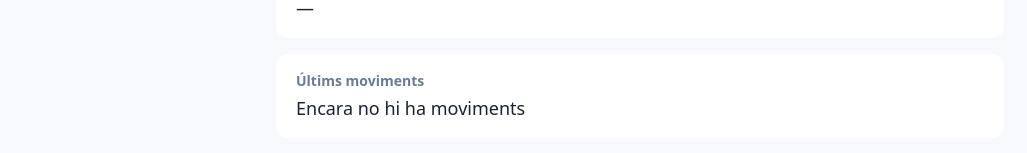
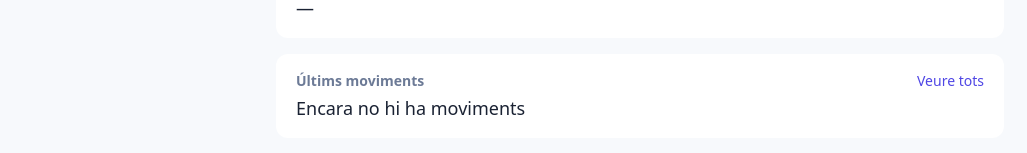
Before and after one commit to UB-ES-F3-2026/F3-Evolt, a Vue app in the folder frontend/: page / in a window 1280 px wide. Shown: the part 229-382 px from the top of the page, without its empty margins (0-1027 px from the left). Built offline with nearby package versions, Linux system fonts and the light colour scheme; the HTML template or start-up script is replaced by a standard one.

Commit message:
feat(movements): add "Veure tots" link from home to movements US-08
The home's "Últims moviments" card links to the full list. The back
button already comes from AppShell and always goes to Home, so it also
works when /movements is opened directly by URL.

Refs #19

```diff
--- a/frontend/src/views/HomeView.vue
+++ b/frontend/src/views/HomeView.vue
@@ -15,7 +15,10 @@ import AppShell from '@/components/AppShell.vue'
     </section>
 
     <section class="card">
-      <h2 class="label">Últims moviments</h2>
+      <div class="section-header">
+        <h2 class="label">Últims moviments</h2>
+        <router-link to="/movements" class="see-all">Veure tots</router-link>
+      </div>
       <p class="value">Encara no hi ha moviments</p>
     </section>
   </AppShell>
@@ -39,4 +42,15 @@ import AppShell from '@/components/AppShell.vue'
   margin: 0;
   font-size: 1.125rem;
 }
+
+.section-header {
+  display: flex;
+  justify-content: space-between;
+  align-items: baseline;
+  gap: 1rem;
+}
+
+.see-all {
+  font-size: 0.875rem;
+}
 </style>
```
